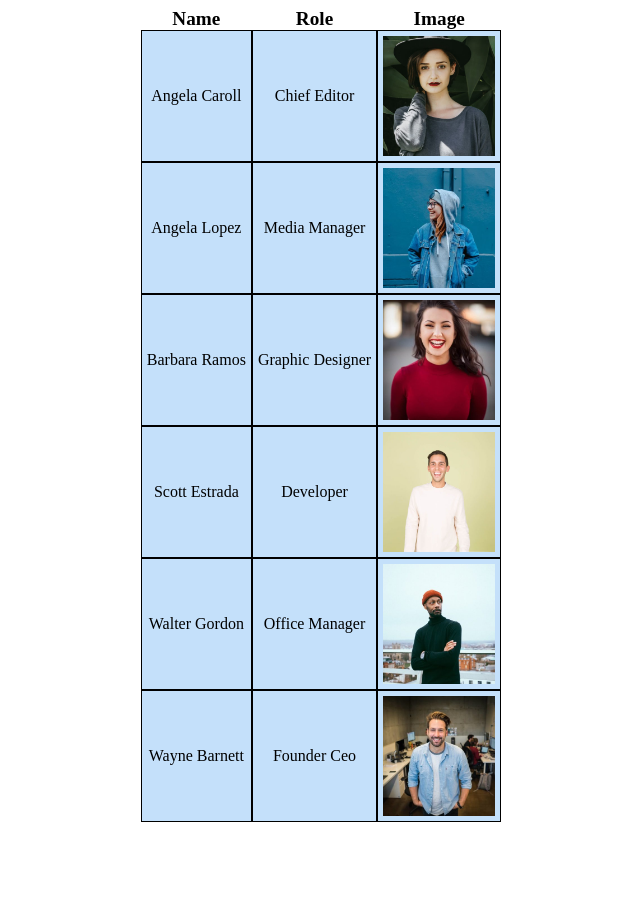
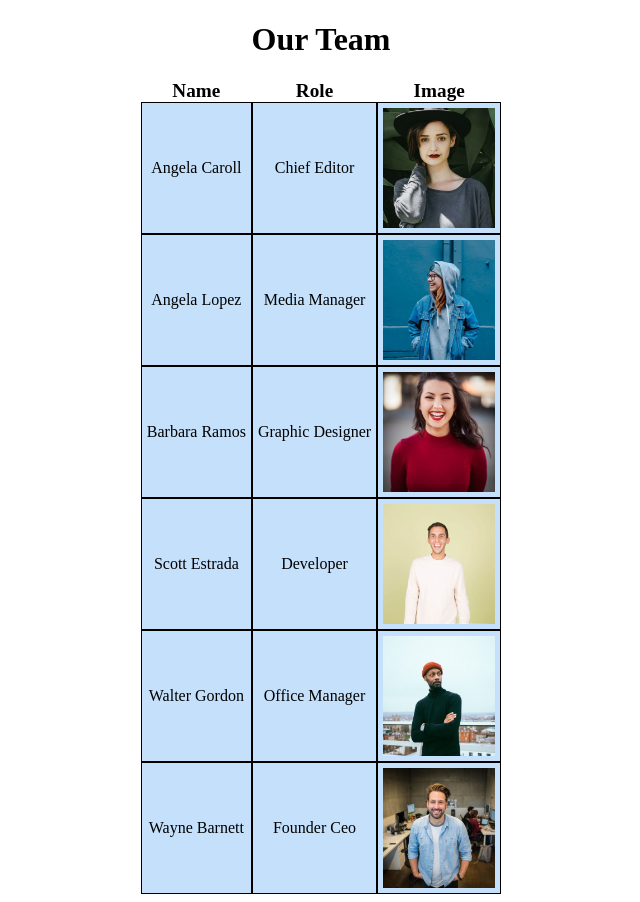
Before and after one commit to WilliamHaxhija/js-our-team, a plain HTML site: page index.html in a window 1280 px wide. Shown: the whole page, without its empty margins (319-959 px from the left). Before the commit the page ends 830 px from the top, so only its background shows below. Drawn offline with Linux system fonts and the light colour scheme.

Commit message:
end project

```diff
--- a/css/style.css
+++ b/css/style.css
@@ -8,8 +8,11 @@
     background-color: rgb(196, 224, 250);
 }
 
+body {
+    text-align: center;
+}
+
 .container {
-    text-align: center;
     display: flex;
     justify-content: center;
     max-width: 60%;
--- a/index.html
+++ b/index.html
@@ -7,6 +7,7 @@
     <link rel="stylesheet" href="./css/style.css">
 </head>
 <body>
+    <h1>Our Team</h1>
     <div class="container">
         <div class="name">
             <span>Name</span>
```
